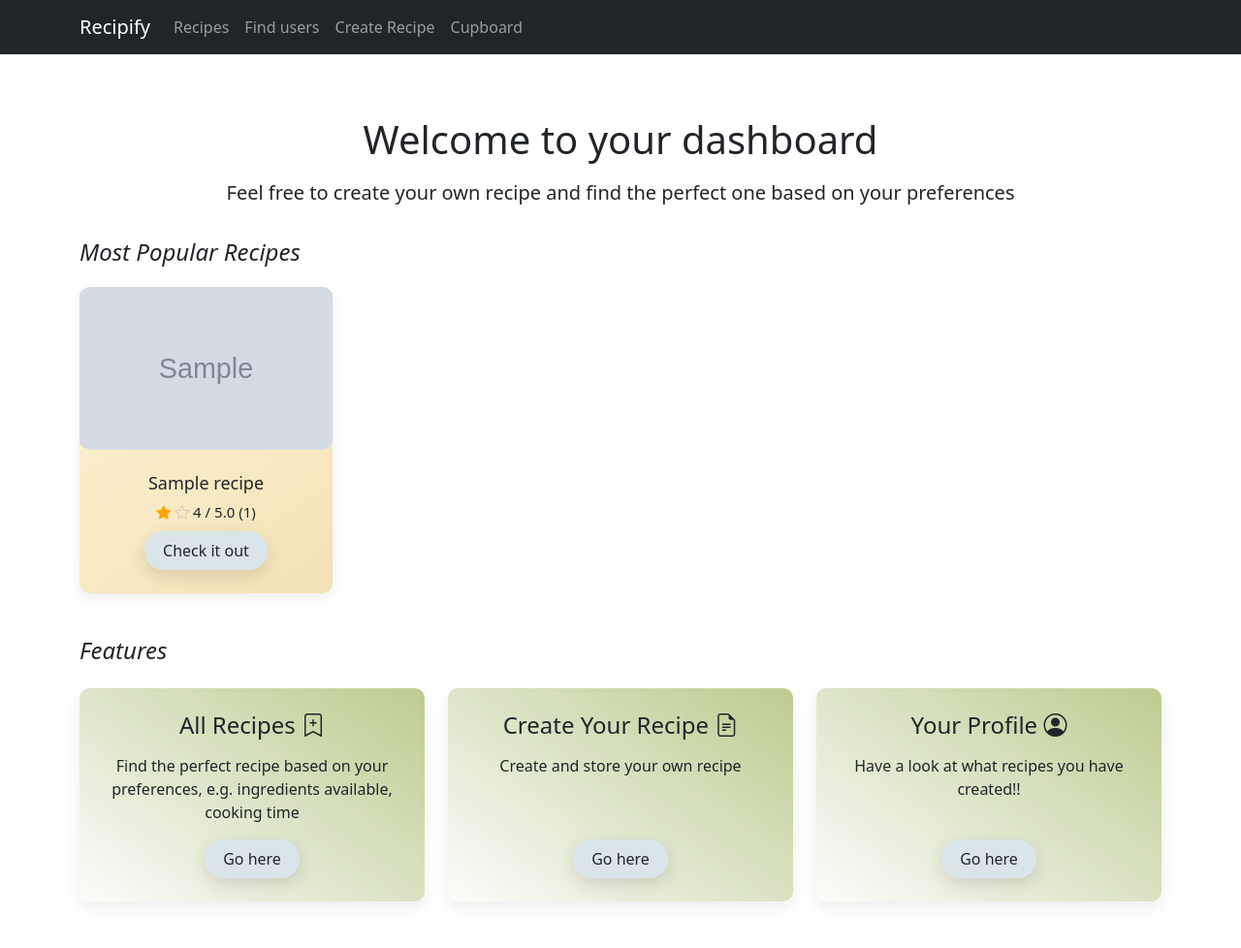
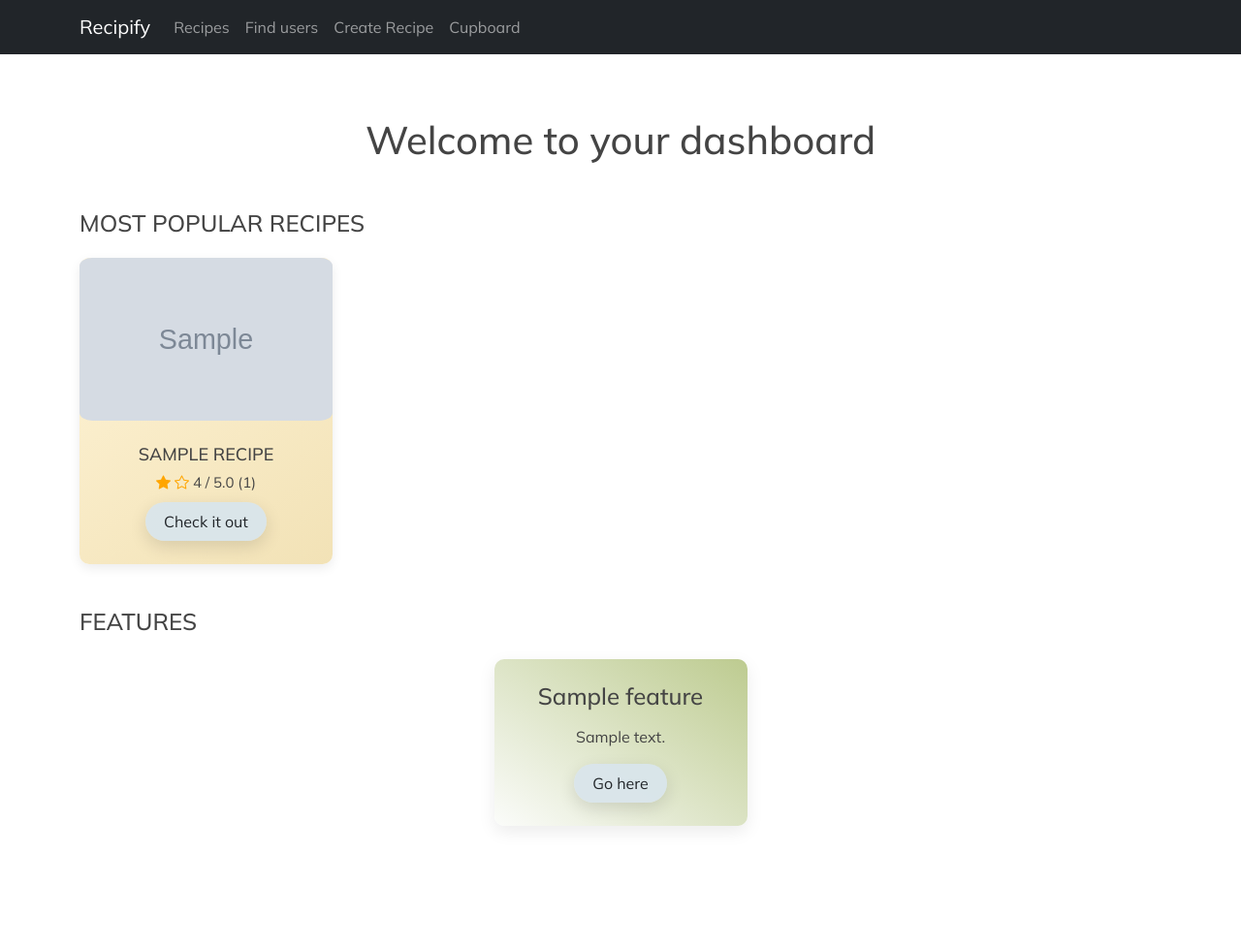
Before and after one commit to Jiwei-Cao/SEG-Coursework-1-Green-6, a Django app: template recipes/templates/dashboard.html in a window 1280 px wide. Shown: the whole page at 97% size. After the commit the page ends 855 px from the top, so only its background shows below. Run offline with Django 5.2, Linux system fonts and the light colour scheme; the template is opened without the code that fills it: most values are stand-ins (such as "Sample title", 1, 10 or a date in 2020); grey boxes marked "Sample" are stand-in pictures; some libraries are stand-ins or nearby versions.

Commit message:
refactor code and modify styling

```diff
--- a/recipes/templates/all_recipes.html
+++ b/recipes/templates/all_recipes.html
@@ -29,6 +29,7 @@
       </div>
       {% endfor %}
     </div>
+    {% include "partials/paginator.html" with page_obj=recipe_list %}
   </div>
 </div>
 <script src="https://cdnjs.cloudflare.com/ajax/libs/jquery/3.5.1/jquery.min.js"></script>
--- a/recipes/templates/base.html
+++ b/recipes/templates/base.html
@@ -1,22 +1,35 @@
 {% load static %}
+<style>
+  * {
+    font-family: "Mulish", sans-serif !important;
+    color: #444444;
+  }
+</style>
 <!DOCTYPE html>
 <html lang="en">
   <head>
     <meta charset="utf-8" />
     <meta name="viewport" content="width=device-width, initial-scale=1" />
+    <link rel="preconnect" href="https://fonts.googleapis.com">
+<link rel="preconnect" href="https://fonts.gstatic.com" crossorigin>
+<link href="https://fonts.googleapis.com/css2?family=Mulish:ital,wght@0,200..1000;1,200..1000&display=swap" rel="stylesheet">
     <link
       href="https://cdn.jsdelivr.net/npm/bootstrap@5.1.2/dist/css/bootstrap.min.css"
       rel="stylesheet"
       integrity="sha384-uWxY/CJNBR+1zjPWmfnSnVxwRheevXITnMqoEIeG1LJrdI0GlVs/9cVSyPYXdcSF"
       crossorigin="anonymous"
     />
-    <link href="{% static 'custom.css' %}" rel="stylesheet" />
-    <link href="{% static 'dashboard.css' %}" rel="stylesheet" />
-    <link href="{% static 'recipe_card.css' %}" rel="stylesheet" />
     <link
       rel="stylesheet"
       href="https://cdn.jsdelivr.net/npm/bootstrap-icons@1.11.3/font/bootstrap-icons.css"
     />
+
+    <link href="{% static 'custom.css' %}" rel="stylesheet" />
+    <link href="{% static 'dashboard.css' %}" rel="stylesheet" />
+    <link href="{% static 'recipe_card.css' %}" rel="stylesheet" />
+    <link href="{% static 'paginator.css' %}" rel="stylesheet" />
+
+
     <title>Recipify</title>
   </head>
   <body>
@@ -31,5 +44,7 @@
       integrity="sha384-PsUw7Xwds7x08Ew3exXhqzbhuEYmA2xnwc8BuD6SEr+UmEHlX8/MCltYEodzWA4u"
       crossorigin="anonymous"
     ></script>
+
+
   </body>
 </html>
--- a/recipes/templates/cupboard.html
+++ b/recipes/templates/cupboard.html
@@ -1,9 +1,11 @@
 {% extends 'base_content.html' %}
 {% block title %}
+
 <h1>{{user.username}}'s Cupboard</h1>
 {% endblock %}
 
 {% block content %}
+<div class="container">
 <h2>Your Ingredients</h2>
 <p><b>Ingredients</b>:</p>
     {% for ingredient in ingredients %}
@@ -18,4 +20,5 @@
     {{ form.as_p }}
     <button type="submit">Add Ingredient</button>
 </form>
+</div>
 {% endblock %}
--- a/recipes/templates/dashboard.html
+++ b/recipes/templates/dashboard.html
@@ -1,49 +1,50 @@
-{% extends 'base_content.html' %} {% block content %}
+{% extends 'base_content.html' %}
+{% block content %}
 <div class="container py-5">
   <div class="row text-center mb-3">
-    <div class="col-12">
+    <div class="col-12 mb-4">
       <h1>
         Welcome to your dashboard
         <span class="fst-italic">{{ user.username }}</span>
       </h1>
-      <p class="lead my-3 hero-text">
-        Feel free to create your own recipe and find the perfect one based on
-        your preferences
-      </p>
     </div>
   </div>
   <div class="row justify-content-center mb-3">
     <div class="col-12">
-      <h2 class="h4 mb-3 fst-italic">Most Popular Recipes</h2>
+      <h2 class="h4 mb-3">MOST POPULAR RECIPES</h2>
       {% if rated_recipes|length == 0 %}
       <p class="text-muted">No rated recipes available. Check back later!</p>
       {% endif %}
       <div class="row">
         {% for recipe in rated_recipes %}
         <div class="col-md-3 d-flex">
-          <div class="card recipe-card text-center flex-fill d-flex flex-column">
-            <img src="{{recipe.img.url}}" class="card-img-top recipe-image" alt="{{recipe.title}}"/>
+          <div
+            class="card recipe-card text-center flex-fill d-flex flex-column"
+          >
+            <img
+              src="{{recipe.img.url}}"
+              class="card-img-top recipe-image"
+              alt="{{recipe.title}}"
+            />
             <div class="card-body d-flex flex-column">
-              <h5 class="card-title">
+              <h5 class="card-title" style="text-transform: uppercase">
                 {{recipe.title}}
               </h5>
               <p class="card-text rating mb-2">
                 {% for _ in recipe.full_stars %}
-                    <i class="bi bi-star-fill full" style="color:orange"></i>
-                {% endfor %}
-                {% if recipe.half_star %}
-                    <i class="bi bi-star-half half" style="color:orange"></i>
-                {% endif %}
-                {% for _ in recipe.empty_stars %}
-                    <i class="bi bi-star"></i>
-                {% endfor %}
-                {{recipe.average_rating}} / 5.0 ({{recipe.rating_count}})
+                <i class="bi bi-star-fill full"></i>
+                {% endfor %} {% if recipe.half_star %}
+                <i class="bi bi-star-half half"></i>
+                {% endif %} {% for _ in recipe.empty_stars %}
+                <i class="bi bi-star"></i>
+                {% endfor %} {{recipe.average_rating}} / 5.0
+                ({{recipe.rating_count}})
               </p>
-
-              <!--<p class="card-text">
-                {{recipe.description}}
-              </p>-->
-              <a href="{% url 'get_recipe' recipe.id %}" class="btn link-button mt-auto">Check it out</a>
+              <a
+                href="{% url 'get_recipe' recipe.id %}"
+                class="btn link-button mt-auto"
+                >Check it out</a
+              >
             </div>
           </div>
         </div>
@@ -52,35 +53,10 @@
     </div>
   </div>
   <div class="row justify-content-center g-4 feature-item-container mt-1">
-    <h2 class="h4 mb-0 fst-italic">Features</h2>
-    <div class="col-md-4 text-align-center d-flex">
-      <div class="feature-item text-center p-4 flex-fill d-flex flex-column">
-        <h2 class="h4 mb-3">All Recipes <i class="bi bi-bookmark-plus"></i></h2>
-        <p>
-          Find the perfect recipe based on your preferences, e.g. ingredients
-          available, cooking time
-        </p>
-        <a href = "{% url 'all_recipes' %}" class="link-button btn mt-auto" >Go here</a>
-      </div>
-    </div>
-    <div class="col-md-4 text-align-center d-flex">
-      <div class="feature-item text-center p-4 flex-fill d-flex flex-column">
-        <h2 class="h4 mb-3">
-          Create Your Recipe <i class="bi bi-file-earmark-text"></i>
-        </h2>
-        <p>Create and store your own recipe</p>
-         <a href = "{% url 'create_recipe' %}" class="link-button btn mt-auto" >Go here</a>
-      </div>
-    </div>
-    <div class="col-md-4 text-align-center d-flex">
-      <div class="feature-item text-center p-4 flex-fill d-flex flex-column">
-        <h2 class="h4 mb-3">
-          Your Profile <i class="bi bi-person-circle"></i>
-        </h2>
-        <p>Have a look at what recipes you have created!!</p>
-        <a href = "{% url 'profile_page' %}" class="link-button btn mt-auto" >Go here</a>
-      </div>
-    </div>
+    <h2 class="h4 mb-0">FEATURES</h2>
+    {% for feature in features %}
+    {% include "partials/feature.html" with title=feature.title icon=feature.icon description=feature.description link=feature.link %}
+    {% endfor %}
   </div>
 </div>
 {% endblock %}
--- /dev/null
+++ b/recipes/templates/partials/feature.html
@@ -0,0 +1,9 @@
+<div class="col-md-3 text-align-center d-flex">
+  <div class="feature-item text-center p-4 flex-fill d-flex flex-column">
+    <h2 class="h4 mb-3">
+      {{ title }} <i class="bi {{ icon }}"></i>
+    </h2>
+    <p>{{ description }}</p>
+    <a href="{% url link %}" class="link-button btn mt-auto">Go here</a>
+  </div>
+</div>
--- a/recipes/templates/partials/menu.html
+++ b/recipes/templates/partials/menu.html
@@ -2,7 +2,7 @@
   <ul class="navbar-nav ms-auto mb-2 mb-lg-0">
     <li class="nav-item dropdown">
       <a class="nav-link" href="#" id="user-account-dropdown" role="button" data-bs-toggle="dropdown" aria-expanded="false">
-        <span class="bi-person-circle"></span>
+        <span class="bi-person-circle" style="color: white;"></span>
       </a>
       <ul class="dropdown-menu dropdown-menu-end" aria-labelledby="user-account-dropdown">
         <li><a class="dropdown-item" href="{% url 'profile_page' %}">View profile</a></li>
--- a/recipes/templates/partials/recipe_card.html
+++ b/recipes/templates/partials/recipe_card.html
@@ -9,7 +9,7 @@
 
 <div class="card-body d-flex flex-column mb-2">
   <div class="d-flex flex-wrap align-items-center justify-content-center mb-3 px-2 gap-2">
-    <h5 class="card-title mb-0 flex-grow-1" style="min-width: 0;">
+    <h5 class="card-title mb-0 flex-grow-1">
         {{ recipe.title }}
     </h5>
     {% if showBadge %}
--- a/recipes/templates/user_search.html
+++ b/recipes/templates/user_search.html
@@ -1,5 +1,6 @@
 {% extends 'base_content.html' %}
 {% block content %}
+<div class = "container">
 
 <h2>User search</h2>
 
@@ -57,5 +58,5 @@
     {% endfor %}
   </ul>
 {% endif %}
-
+</div>
 {% endblock %}
--- a/static/custom.css
+++ b/static/custom.css
@@ -1,3 +1,13 @@
+*{
+    font-family: 'Mulish', sans-serif !important;
+    color: #444444;
+}
+
+/* Headings color */
+h1, h2, h3, h4, h5, h6 {
+    color: #444444;
+}
+
 /*
  * Alerts
  */
--- a/static/dashboard.css
+++ b/static/dashboard.css
@@ -68,6 +68,11 @@
   box-shadow: 0 6px 18px rgba(0, 0, 0, 0.12);
 }
 
+.card-text.rating i {
+  color: orange;
+}
+
+
 @media (max-width: 576px) {
   .recipe-card{
     width: 90%;
--- a/static/recipe_card.css
+++ b/static/recipe_card.css
@@ -20,6 +20,7 @@
   padding: 0.5rem 1.2rem;
   cursor: pointer;
   transition: transform 0.2s ease;
+  font-size:15px;
 }
 
 .favourite-button:hover {
@@ -34,6 +35,7 @@
   padding: 0.5rem 1.2rem;
   cursor: pointer;
   transition: transform 0.2s ease;
+  font-size:15px;
 }
 
 .unfavourite-button i {
@@ -165,6 +167,7 @@
 
 .search-button:hover{
   transform: scale(1.05);
+  color: rgb(240, 234, 234);
 }
 
 .delete-button:hover{
```
Also changed, not shown: recipes/templates/home.html (+15 -10 lines), recipes/templates/partials/paginator.html (added, +40 -0 lines), recipes/views/browse_recipes_view.py (+8 -1 lines), recipes/views/dashboard_view.py (+45 -12 lines), static/paginator.css (added, +40 -0 lines).
